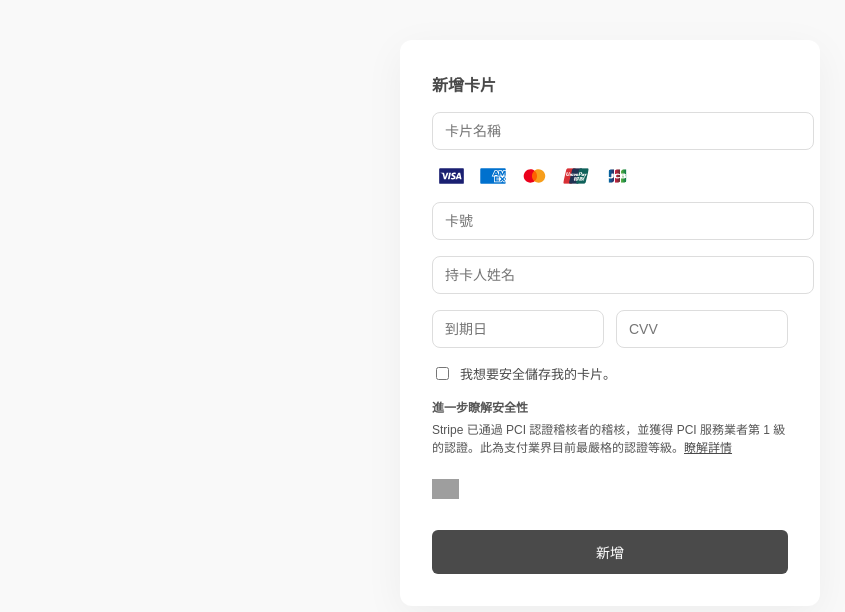
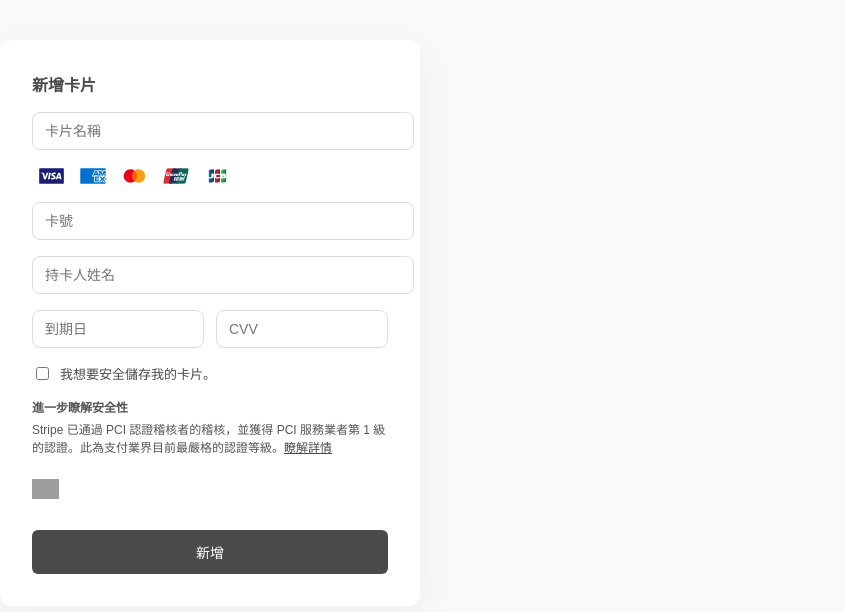
Before and after one commit to tie523399/fake-stripe-checkout, a React (Create React App) app: page / in a window 1280 px wide. Shown: the top 612 px of the page, without its empty margins (30-875 px from the left). Built offline with nearby package versions, Linux system fonts and the light colour scheme; grey boxes are pictures that could not be loaded; the HTML template or start-up script is replaced by a standard one.

Commit message:
Update index.css

```diff
--- a/src/index.css
+++ b/src/index.css
@@ -1,4 +1,44 @@
+body {
+  margin: 0 auto;
+  max-width: 480px;
+  min-height: 100vh;
+  font-family: 'IBM Plex Sans', sans-serif;
+  background-color: #f9f9f9;
+  color: #4a4a4a;
+}
 
+.checkout-wrapper {
+  display: flex;
+  justify-content: center;
+  padding: 40px 16px;
+}
+
+.checkout-modal {
+  width: 100%;
+  max-width: 100%;
+}
+
+.checkout-container {
+  background: white;
+  padding: 32px;
+  border-radius: 12px;
+  box-shadow: 0 10px 40px rgba(0, 0, 0, 0.05);
+  display: flex;
+  flex-direction: column;
+  gap: 16px;
+  font-size: 14px;
+}
+
+/* 保持響應式 - 手機小螢幕優化 */
+@media (max-width: 400px) {
+  .checkout-container {
+    padding: 24px 16px;
+  }
+
+  .input, .button {
+    font-size: 13px;
+  }
+}
 body {
   margin: 0;
   font-family: 'IBM Plex Sans', sans-serif;
```
